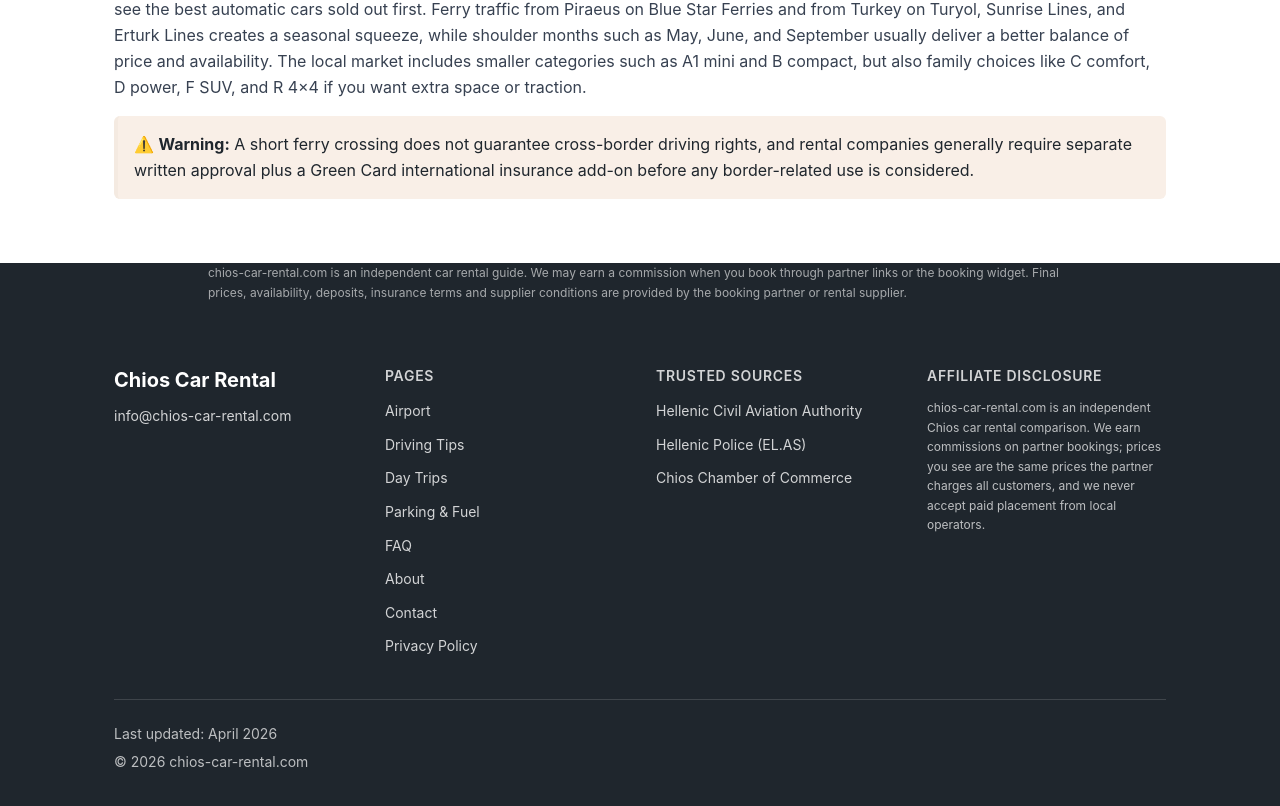
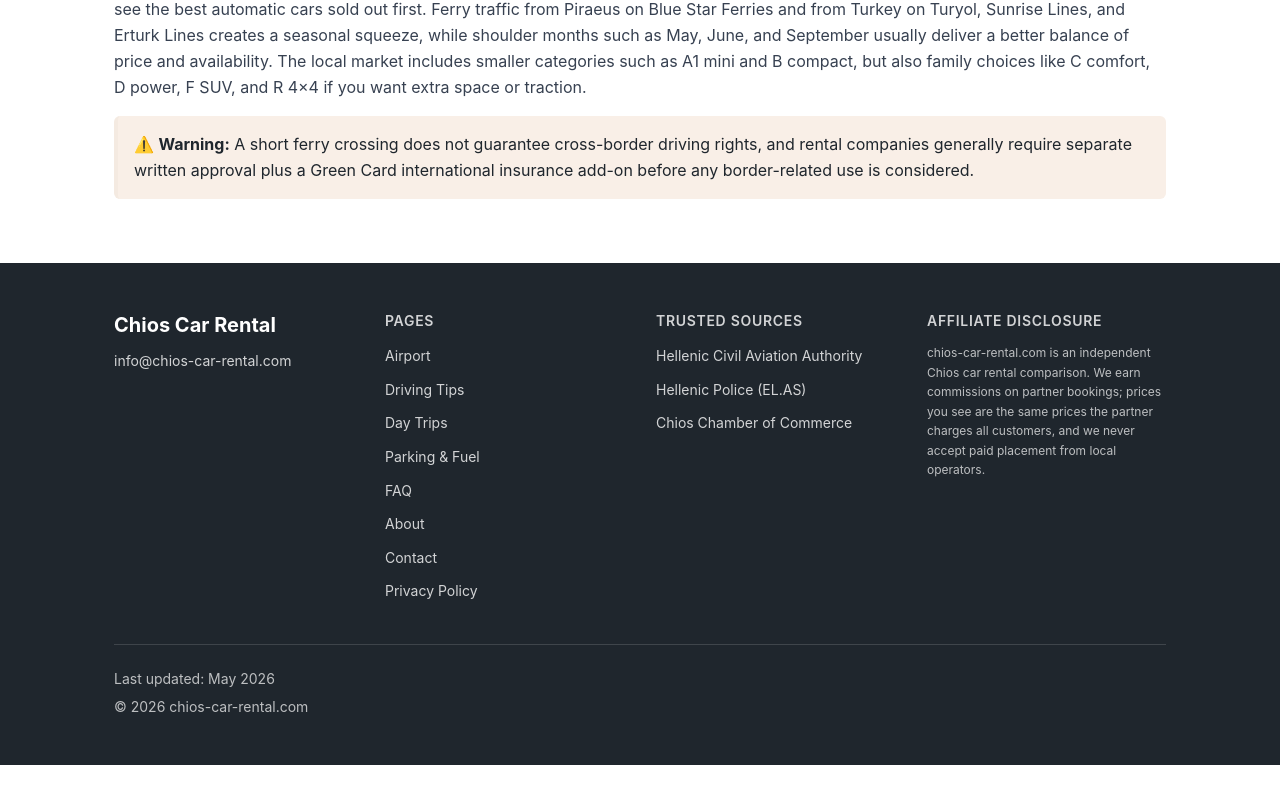
Before and after one commit to LeadGate/chios-car-rental, a React (Vite) app: page / in a window 1280 px wide. Shown: the part 6081-6887 px from the top of the page. After the commit the page ends 6846 px from the top, so only its background shows below. Built offline with nearby package versions, Linux system fonts and the light colour scheme; the HTML template or start-up script is replaced by a standard one.

Commit message:
fix(footer): canonical structure — single disclosure, current date, copyright bottom
- remove orphan affiliate disclaimer floating outside container
- bump "Last updated" to May 2026 (was stale)
- canonical legal-block order: disclosure → last updated → © last

```diff
--- a/src/components/Footer.tsx
+++ b/src/components/Footer.tsx
@@ -19,9 +19,6 @@
 
 const Footer = () => (
   <footer className="bg-foreground text-primary-foreground" role="contentinfo">
-      <p className="text-xs opacity-60 leading-relaxed mb-4 px-4 max-w-4xl mx-auto">
-        chios-car-rental.com is an independent car rental guide. We may earn a commission when you book through partner links or the booking widget. Final prices, availability, deposits, insurance terms and supplier conditions are provided by the booking partner or rental supplier.
-      </p>
     <div className="container py-12">
       <div className="grid gap-8 md:grid-cols-4">
         <div>
@@ -72,7 +69,7 @@
       </div>
 
       <div className="mt-10 pt-6 border-t border-primary-foreground/20 flex flex-col gap-2 text-sm opacity-70">
-        <p>Last updated: April 2026</p>
+        <p>Last updated: May 2026</p>
         <p>&copy; {new Date().getFullYear()} chios-car-rental.com</p>
       </div>
     </div>
```
